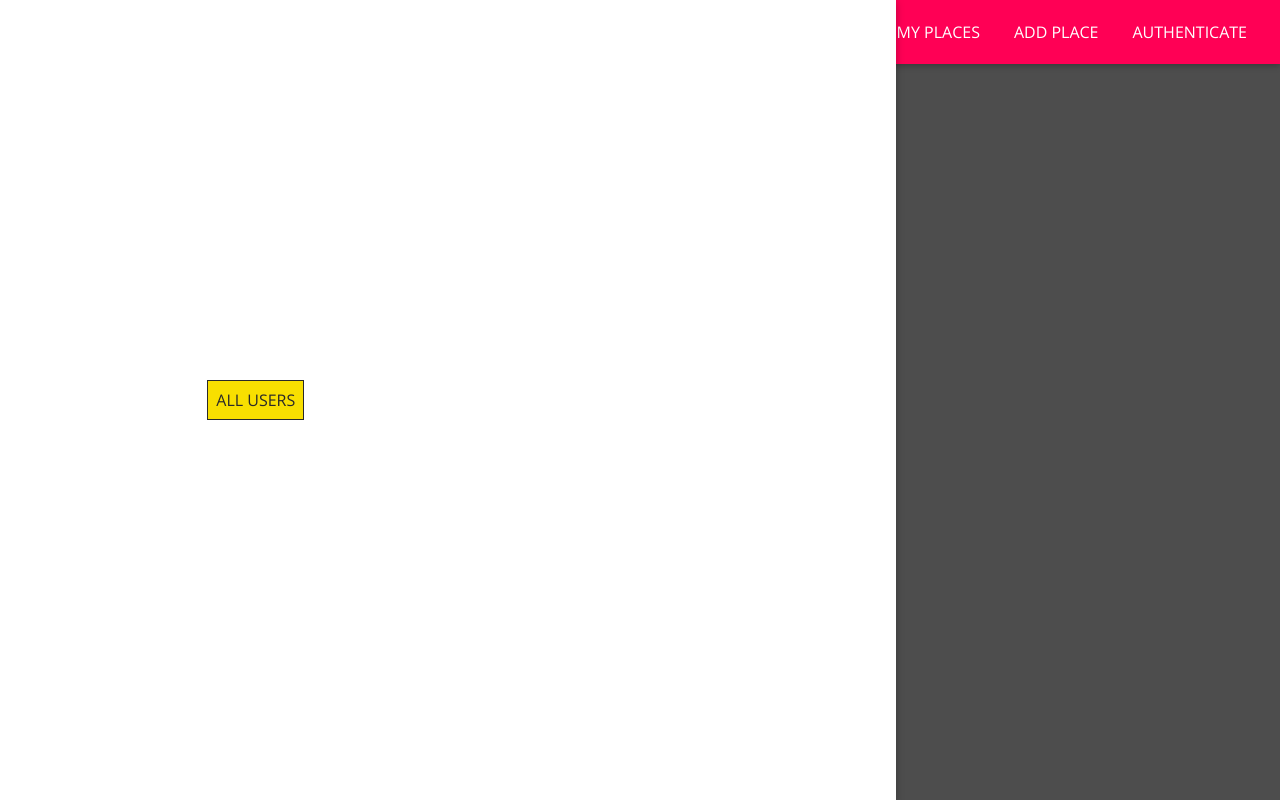
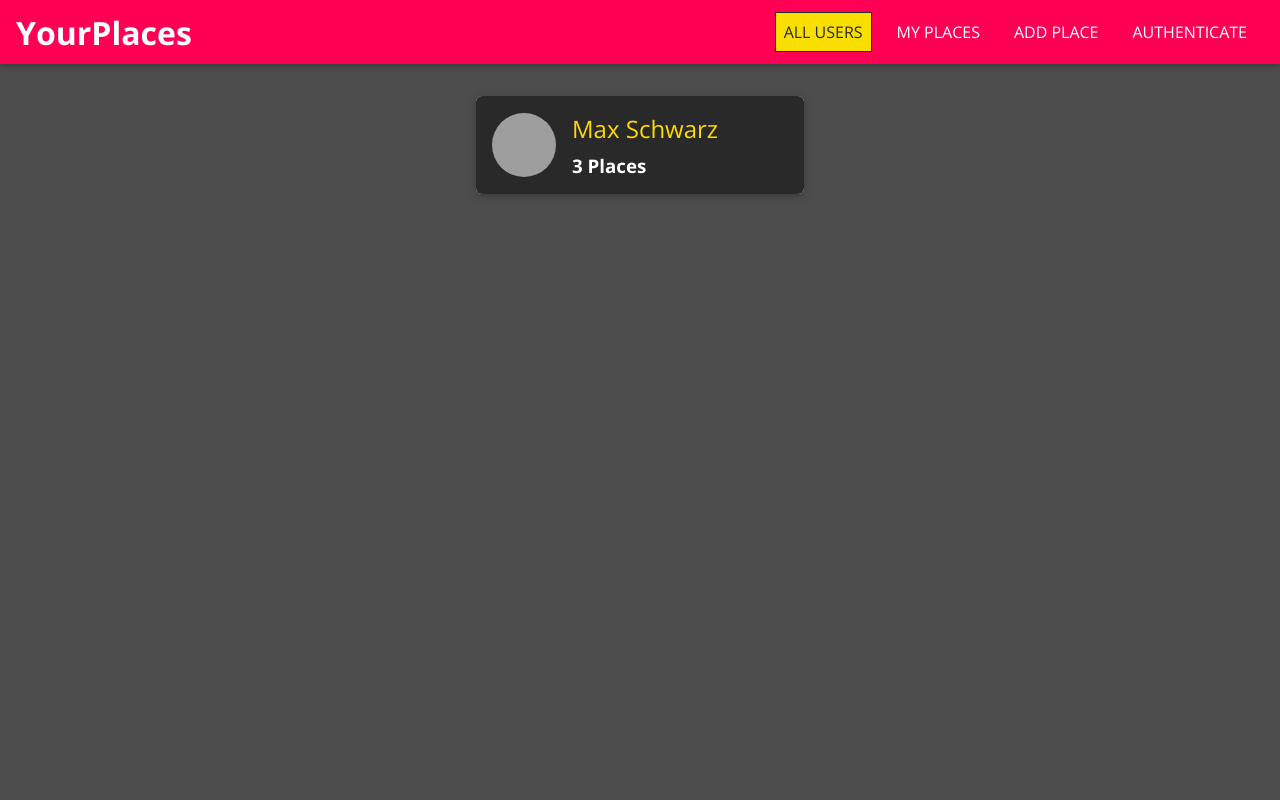
Before and after one commit to Umair-Butt980/MernStackProject, a React (Create React App) app in the folder frontend/: page / in a window 1280 px wide. Built offline with nearby package versions, Linux system fonts and the light colour scheme; grey boxes are pictures that could not be loaded.

Commit message:
logic for opening and closing of the drawer

```diff
--- a/frontend/src/shared/components/Navigation/MainNavigation.js
+++ b/frontend/src/shared/components/Navigation/MainNavigation.js
@@ -1,21 +1,28 @@
-import React from 'react';
-import { Link } from 'react-router-dom';
+import React, { useState } from "react";
+import { Link } from "react-router-dom";
 
-import MainHeader from './MainHeader';
-import NavLinks from './NavLinks';
-import SideDrawer from './SideDrawer';
-import './MainNavigation.css';
+import MainHeader from "./MainHeader";
+import NavLinks from "./NavLinks";
+import SideDrawer from "./SideDrawer";
+import "./MainNavigation.css";
 
-const MainNavigation = props => {
+const MainNavigation = (props) => {
+  const [drawerIsOpen, setDrawerIsOpen] = useState(false);
+
+  const openDrawer = () => {
+    setDrawerIsOpen(true);
+  };
   return (
     <React.Fragment>
-      <SideDrawer>
-        <nav className="main-navigation__drawer-nav">
-          <NavLinks />
-        </nav>
-      </SideDrawer>
+      {drawerIsOpen ? (
+        <SideDrawer>
+          <nav className="main-navigation__drawer-nav">
+            <NavLinks />
+          </nav>
+        </SideDrawer>
+      ) : null}
       <MainHeader>
-        <button className="main-navigation__menu-btn">
+        <button className="main-navigation__menu-btn" onClick={openDrawer}>
           <span />
           <span />
           <span />
```
